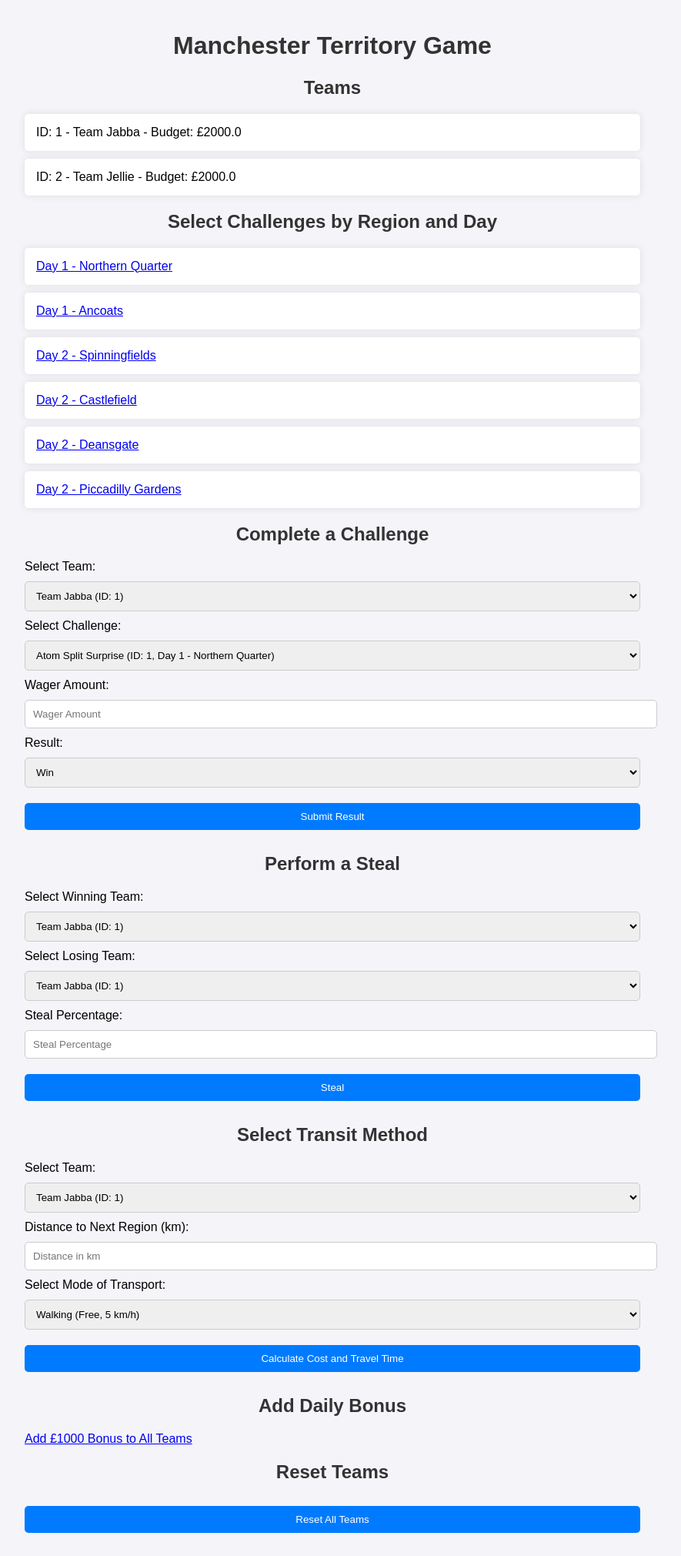
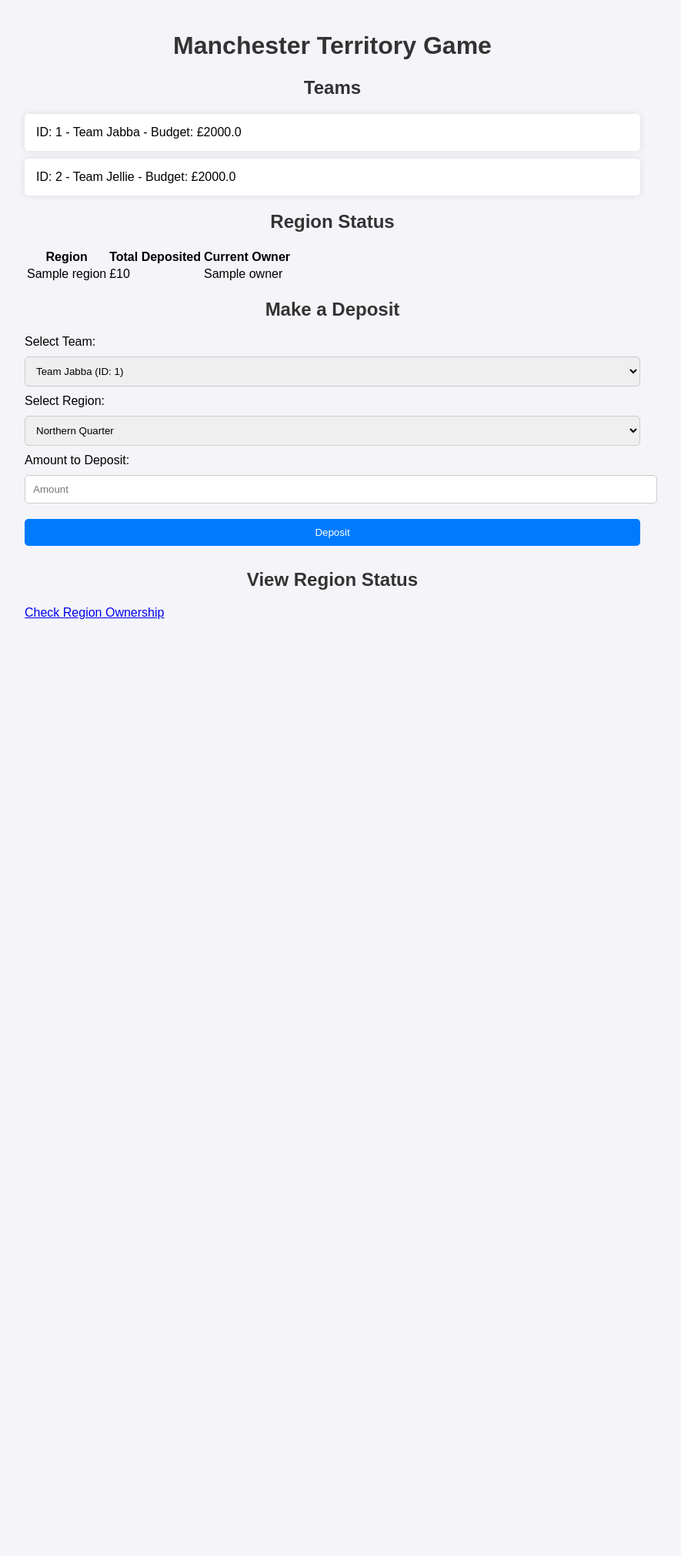
Before and after one commit to jelmerkoppelmans/manchestergame, a Flask app: template templates/index.html in a window 1280 px wide. Shown: the whole page at 77% size, without its empty margins (208-1093 px from the left). After the commit the page ends 804 px from the top, so only its background shows below. Run offline with Flask 3, Linux system fonts and the light colour scheme; tables that the repository leaves empty hold one stand-in row (values such as "Sample post"); the template is opened without the code that fills it: values that come from a table or form of the project are taken from there, most other values are stand-ins (such as "Sample title", 1, 10 or a date in 2020).

Commit message:
Add logic for claiming a region

```diff
--- a/app.py
+++ b/app.py
@@ -33,129 +33,79 @@ class RegionBonus(db.Model):
     region = db.Column(db.String(100), nullable=False)
     team_id = db.Column(db.Integer, db.ForeignKey('team.id'), nullable=False)
 
+class Deposit(db.Model):
+    id = db.Column(db.Integer, primary_key=True)
+    region = db.Column(db.String(100), nullable=False)
+    team_id = db.Column(db.Integer, db.ForeignKey('team.id'), nullable=False)
+    amount = db.Column(db.Float, default=0)
+
+    team = db.relationship('Team', backref=db.backref('deposits', lazy=True))
+
 # Routes
 @app.route('/')
 def index():
     teams = Team.query.all()  # Fetch all teams from the database
-    challenges = Challenge.query.all()  # Fetch all challenges from the database
-    return render_template('index.html', teams=teams, challenges=challenges)
+    regions = ['Northern Quarter', 'Ancoats', 'Spinningfields', 'Castlefield', 'Deansgate', 'Piccadilly Gardens', 'Oxford Road']
 
-@app.route('/add_team', methods=['POST'])
-def add_team():
-    team_name = request.form['team_name']
-    new_team = Team(name=team_name)
-    db.session.add(new_team)
+    # Fetch deposit information for each region
+    region_deposits = {}
+    for region in regions:
+        deposits = Deposit.query.filter_by(region=region).all()
+        highest_deposit = max(deposits, key=lambda d: d.amount, default=None)
+        region_deposits[region] = {
+            'total': sum(d.amount for d in deposits),
+            'owner': highest_deposit.team.name if highest_deposit else None
+        }
+
+    return render_template('index.html', teams=teams, region_deposits=region_deposits)
+
+@app.route('/deposit', methods=['POST'])
+def deposit():
+    team_id = request.form['team_id']
+    region = request.form['region']
+    amount = float(request.form['amount'])
+
+    team = Team.query.get(team_id)
+    if team.budget < amount:
+        flash(f"Not enough budget to deposit £{amount}. Current budget: £{team.budget}.")
+        return redirect(url_for('index'))
+
+    # Check if the team already has a deposit in the region
+    existing_deposit = Deposit.query.filter_by(team_id=team_id, region=region).first()
+
+    if existing_deposit:
+        # Add to the existing deposit
+        existing_deposit.amount += amount
+    else:
+        # Create a new deposit record
+        new_deposit = Deposit(region=region, team_id=team_id, amount=amount)
+        db.session.add(new_deposit)
+
+    # Deduct the amount from the team's budget
+    team.budget -= amount
     db.session.commit()
-    flash('Team added successfully!')
+
+    flash(f"£{amount} deposited in {region}. New budget: £{team.budget}.")
     return redirect(url_for('index'))
 
-@app.route('/challenges/<int:day>/<string:region>')
-def challenges(day, region):
-    challenges = Challenge.query.filter_by(day=day, region=region).all()
-    return render_template('challenge.html', challenges=challenges, day=day, region=region)
+@app.route('/region_status')
+def region_status():
+    regions = ['Northern Quarter', 'Ancoats', 'Spinningfields', 'Castlefield', 'Deansgate', 'Piccadilly Gardens', 'Oxford Road']
 
-@app.route('/complete_challenge', methods=['POST'])
-def complete_challenge():
-    team_id = request.form['team_id']
-    challenge_id = request.form['challenge_id']
-    wager = float(request.form['wager'])
-    result = request.form['result']
+    # Fetch deposit information for each region
+    region_deposits = {}
+    for region in regions:
+        deposits = Deposit.query.filter_by(region=region).all()
+        highest_deposit = max(deposits, key=lambda d: d.amount, default=None)
+        region_deposits[region] = {
+            'total': sum(d.amount for d in deposits),
+            'owner': highest_deposit.team.name if highest_deposit else None
+        }
 
-    team = Team.query.get(team_id)
-    challenge = Challenge.query.get(challenge_id)
-
-    multiplier = 1.5 if challenge.level == 'Easy' else 2 if challenge.level == 'Moderate' else 3
-
-    if result == 'win':
-        team.budget += wager * multiplier
-    else:
-        team.budget -= wager
-
-    # Check for region bonus
-    if not RegionBonus.query.filter_by(region=challenge.region).first():
-        team.budget += 500
-        new_bonus = RegionBonus(region=challenge.region, team_id=team.id)
-        db.session.add(new_bonus)
-
-    db.session.commit()
-    flash(f'Challenge completed! New budget: £{team.budget}')
-    return redirect(url_for('index'))
-
-@app.route('/steal_challenge', methods=['POST'])
-def steal_challenge():
-    winner_id = request.form['winner_id']
-    loser_id = request.form['loser_id']
-    percentage = float(request.form['percentage'])
-
-    winner = Team.query.get(winner_id)
-    loser = Team.query.get(loser_id)
-
-    steal_amount = loser.budget * (percentage / 100)
-    winner.budget += steal_amount
-    loser.budget -= steal_amount
-
-    db.session.commit()
-    flash(f'{percentage}% of {loser.name}\'s budget stolen! New budget: £{winner.budget}')
-    return redirect(url_for('index'))
-
-@app.route('/select_transit', methods=['POST'])
-def select_transit():
-    team_id = request.form['team_id']
-    distance = float(request.form['distance'])  # Distance in kilometers
-    transport_mode = request.form['transport_mode']
-
-    # Define speeds and costs per mode of transport
-    transport_data = {
-        'walking': {'speed': 5, 'cost_per_min': 0},
-        'bus': {'speed': 20, 'cost_per_min': 10},
-        'tram': {'speed': 30, 'cost_per_min': 20},
-        'train': {'speed': 45, 'cost_per_min': 30},
-        'taxi': {'speed': 40, 'cost_per_min': 40},
-        'uber': {'speed': 50, 'cost_per_min': 50}
-    }
-
-    # Get the speed and cost per minute for the selected transport mode
-    speed = transport_data[transport_mode]['speed']  # km/h
-    cost_per_min = transport_data[transport_mode]['cost_per_min']  # £/min
-
-    # Calculate the time it takes to travel the distance (in minutes)
-    travel_time = (distance / speed) * 60  # Convert to minutes
-
-    # Calculate the total cost of the travel
-    travel_cost = travel_time * cost_per_min
-
-    # Deduct the travel cost from the team's budget
-    team = Team.query.get(team_id)
-    team.budget -= travel_cost
-    db.session.commit()
-
-    # Flash a message showing the travel time and cost
-    flash(f'Travel time: {travel_time:.2f} minutes. Cost: £{travel_cost:.2f}. New budget: £{team.budget:.2f}.')
-    return redirect(url_for('index'))
-
-@app.route('/add_day_bonus')
-def add_day_bonus():
-    teams = Team.query.all()
-    for team in teams:
-        team.budget += 1000
-    db.session.commit()
-    flash('£1000 bonus added to all teams!')
-    return redirect(url_for('index'))
-
-@app.route('/admin/reset-teams', methods=['POST'])
-def reset_teams():
-    try:
-        # Clear all teams' balances by setting them to 0
-        teams = Team.query.all()
-        for team in teams:
-            team.budget = 0.0  # Reset budget to zero
-        db.session.commit()
-        flash('All team balances have been reset to £0.')
-    except Exception as e:
-        flash(f'Error resetting teams: {str(e)}')
-    return redirect(url_for('index'))
+    return render_template('region_status.html', region_deposits=region_deposits)
 
 # Create the database tables
 if __name__ == '__main__':
     with app.app_context():
-        db.create_all()  # Ensure the database
+        db.create_all()  # Ensure the database and tables are created
+    app.run(debug=True)
--- a/templates/index.html
+++ b/templates/index.html
@@ -30,27 +30,30 @@
         {% endif %}
         {% endwith %}
 
-<!--         <!-- Add New Team Form -->
-        <!-- <h2>Add a New Team</h2> -->
-        <!-- <form action="/add_team" method="POST"> -->
-            <!-- <input type="text" name="team_name" placeholder="Enter team name" required> -->
-            <!-- <button type="submit">Add Team</button> -->
-        <!-- </form> -->
+        <!-- Region Ownership and Deposit Summary -->
+        <h2>Region Status</h2>
+        <table>
+            <thead>
+                <tr>
+                    <th>Region</th>
+                    <th>Total Deposited</th>
+                    <th>Current Owner</th>
+                </tr>
+            </thead>
+            <tbody>
+                {% for region, data in region_deposits.items() %}
+                <tr>
+                    <td>{{ region }}</td>
+                    <td>£{{ data.total }}</td>
+                    <td>{{ data.owner if data.owner else "None" }}</td>
+                </tr>
+                {% endfor %}
+            </tbody>
+        </table>
 
-        <!-- Select Challenges by Region and Day -->
-        <h2>Select Challenges by Region and Day</h2>
-        <ul class="challenge-links">
-            <li><a href="/challenges/1/Northern Quarter">Day 1 - Northern Quarter</a></li>
-            <li><a href="/challenges/1/Ancoats">Day 1 - Ancoats</a></li>
-            <li><a href="/challenges/2/Spinningfields">Day 2 - Spinningfields</a></li>
-            <li><a href="/challenges/2/Castlefield">Day 2 - Castlefield</a></li>
-            <li><a href="/challenges/2/Deansgate">Day 2 - Deansgate</a></li>
-            <li><a href="/challenges/2/Piccadilly Gardens">Day 2 - Piccadilly Gardens</a></li>
-        </ul>
-
-        <!-- Complete a Challenge Form -->
-        <h2>Complete a Challenge</h2>
-        <form action="/complete_challenge" method="POST">
+        <!-- Deposit Form -->
+        <h2>Make a Deposit</h2>
+        <form action="/deposit" method="POST">
             <label for="team_id">Select Team:</label>
             <select name="team_id" required>
                 {% for team in teams %}
@@ -58,84 +61,27 @@
                 {% endfor %}
             </select>
 
-            <label for="challenge_id">Select Challenge:</label>
-            <select name="challenge_id" required>
-                {% for challenge in challenges %}
-                <option value="{{ challenge.id }}">{{ challenge.challenge_name }} (ID: {{ challenge.id }}, Day {{ challenge.day }} - {{ challenge.region }})</option>
-                {% endfor %}
+            <label for="region">Select Region:</label>
+            <select name="region" required>
+                <option value="Northern Quarter">Northern Quarter</option>
+                <option value="Ancoats">Ancoats</option>
+                <option value="Spinningfields">Spinningfields</option>
+                <option value="Castlefield">Castlefield</option>
+                <option value="Deansgate">Deansgate</option>
+                <option value="Piccadilly Gardens">Piccadilly Gardens</option>
+                <option value="Oxford Road">Oxford Road</option>
             </select>
 
-            <label for="wager">Wager Amount:</label>
-            <input type="number" name="wager" placeholder="Wager Amount" required>
+            <label for="amount">Amount to Deposit:</label>
+            <input type="number" name="amount" placeholder="Amount" required>
 
-            <label for="result">Result:</label>
-            <select name="result">
-                <option value="win">Win</option>
-                <option value="lose">Lose</option>
-            </select>
-
-            <button type="submit">Submit Result</button>
+            <button type="submit">Deposit</button>
         </form>
 
-        <!-- Perform a Steal Form -->
-        <h2>Perform a Steal</h2>
-        <form action="/steal_challenge" method="POST">
-            <label for="winner_id">Select Winning Team:</label>
-            <select name="winner_id" required>
-                {% for team in teams %}
-                <option value="{{ team.id }}">{{ team.name }} (ID: {{ team.id }})</option>
-                {% endfor %}
-            </select>
-
-            <label for="loser_id">Select Losing Team:</label>
-            <select name="loser_id" required>
-                {% for team in teams %}
-                <option value="{{ team.id }}">{{ team.name }} (ID: {{ team.id }})</option>
-                {% endfor %}
-            </select>
-
-            <label for="percentage">Steal Percentage:</label>
-            <input type="number" name="percentage" placeholder="Steal Percentage" required>
-
-            <button type="submit">Steal</button>
-        </form>
-
-        <!-- Select Transit Method Form -->
-        <h2>Select Transit Method</h2>
-        <form action="/select_transit" method="POST">
-            <label for="team_id">Select Team:</label>
-            <select name="team_id" required>
-                {% for team in teams %}
-                <option value="{{ team.id }}">{{ team.name }} (ID: {{ team.id }})</option>
-                {% endfor %}
-            </select>
-
-            <label for="distance">Distance to Next Region (km):</label>
-            <input type="number" name="distance" placeholder="Distance in km" required>
-
-            <label for="transport_mode">Select Mode of Transport:</label>
-            <select name="transport_mode" required>
-                <option value="walking">Walking (Free, 5 km/h)</option>
-                <option value="bus">Bus (£10 per minute, 20 km/h)</option>
-                <option value="tram">Tram (£20 per minute, 30 km/h)</option>
-                <option value="train">Train (£30 per minute, 45 km/h)</option>
-                <option value="taxi">Taxi (£40 per minute, 40 km/h)</option>
-                <option value="uber">Uber (£50 per minute, 50 km/h)</option>
-            </select>
-
-            <button type="submit">Calculate Cost and Travel Time</button>
-        </form>
-
-        <!-- Add Daily Bonus Button -->
-        <h2>Add Daily Bonus</h2>
-        <a href="/add_day_bonus" class="btn">Add £1000 Bonus to All Teams</a>
-        <!-- Add Reset Teams Button -->
-        <h2>Reset Teams</h2>
-        <form action="/admin/reset-teams" method="POST">
-            <button type="submit" class="btn">Reset All Teams</button>
-        </form>
+        <!-- Region Status Link -->
+        <h2>View Region Status</h2>
+        <a href="/region_status">Check Region Ownership</a>
     </div>
-
 
 </body>
 </html>
```
